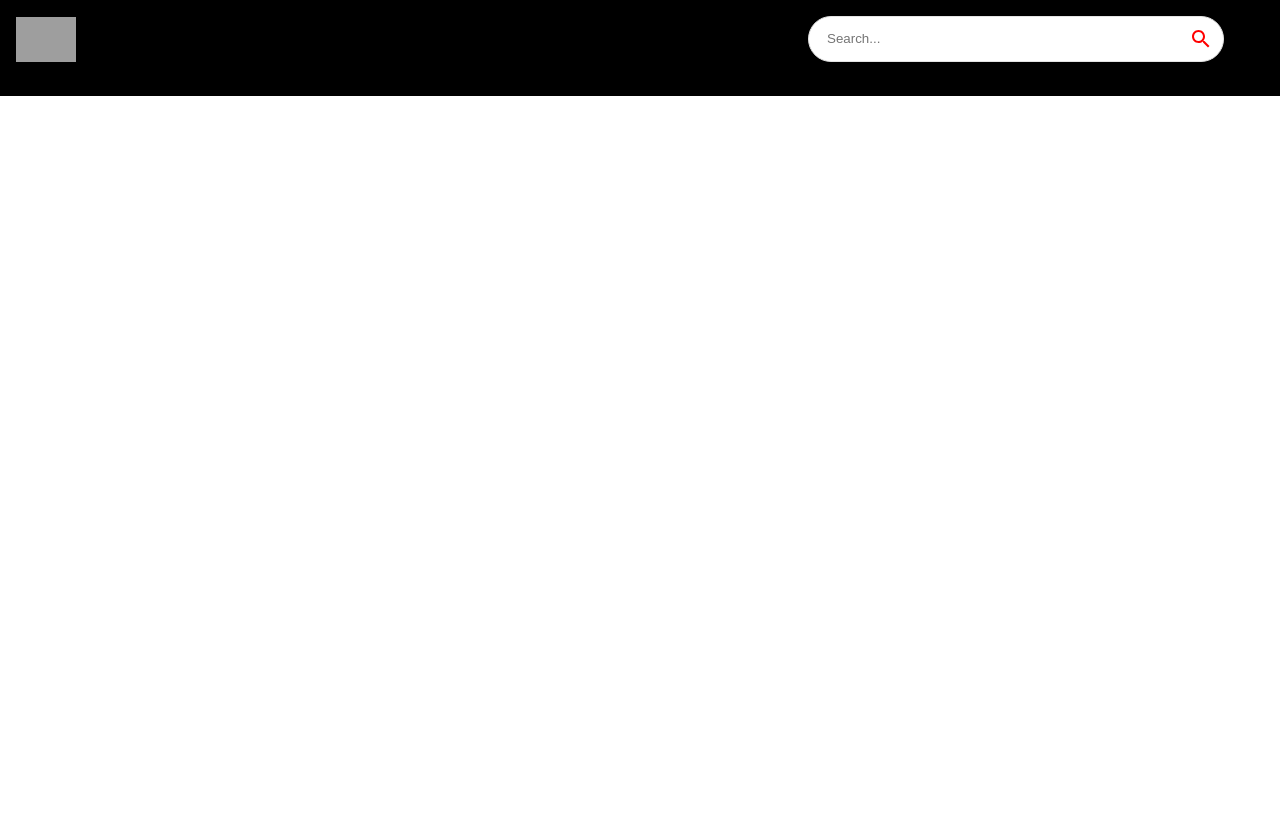
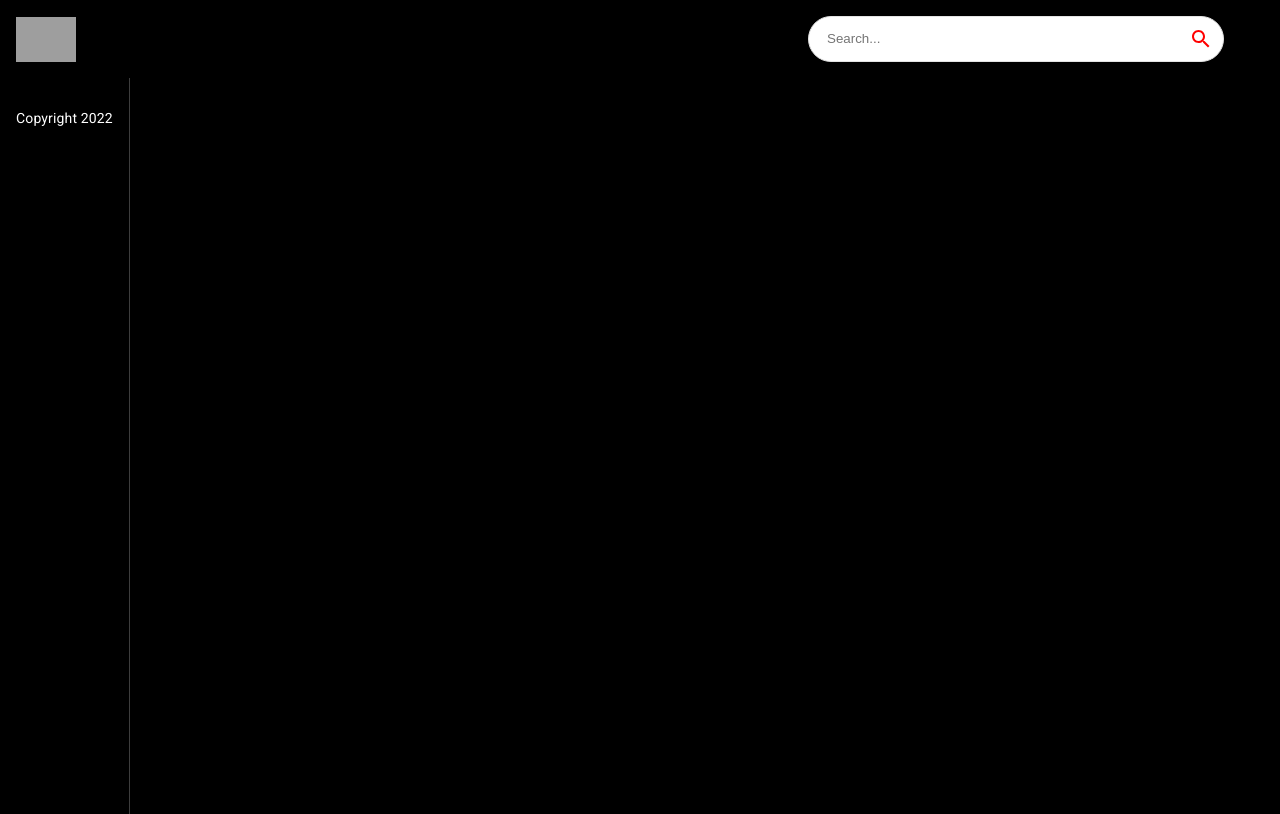
Before and after one commit to vdugo/Youtube-Clone, a React (Create React App) app: page / in a window 1280 px wide. Built offline with nearby package versions, Linux system fonts and the light colour scheme; grey boxes are pictures that could not be loaded.

Commit message:
set up Feed styling, create Sidebar component

```diff
--- a/src/components/Feed.jsx
+++ b/src/components/Feed.jsx
@@ -1,8 +1,18 @@
 import React from 'react'
+import { useState, useEffect } from 'react'
+import { Box, Stack, Typography } from '@mui/material'
+import Sidebar from './Sidebar'
 
 const Feed = () => {
   return (
-    <div>Feed</div>
+    <Stack sx = { {flexDirection: { sx: 'column', md: 'row'}} }>
+      <Box sx= { {height: {sx: 'auto', md: '92vh'}, borderRight: '1px solid #3d3d3d', px: {sx: 0, md: 2}} }>
+        <Sidebar />
+        <Typography className='copyright' variant='body2' sx={ {mt: 1.5, color: '#fff'} }>
+          Copyright 2022
+        </Typography>
+      </Box>
+    </Stack>
   )
 }
 
--- /dev/null
+++ b/src/components/Sidebar.jsx
@@ -0,0 +1,9 @@
+import React from 'react'
+
+const Sidebar = () => {
+  return (
+    <div>Sidebar</div>
+  )
+}
+
+export default Sidebar
--- a/src/components/index.js
+++ b/src/components/index.js
@@ -4,3 +4,4 @@
 export { default as SearchFeed } from './SearchFeed'
 export { default as VideoDetail } from './VideoDetail'
 export { default as SearchBar } from './SearchBar'
+export { default as Sidebar } from './Sidebar'
```
